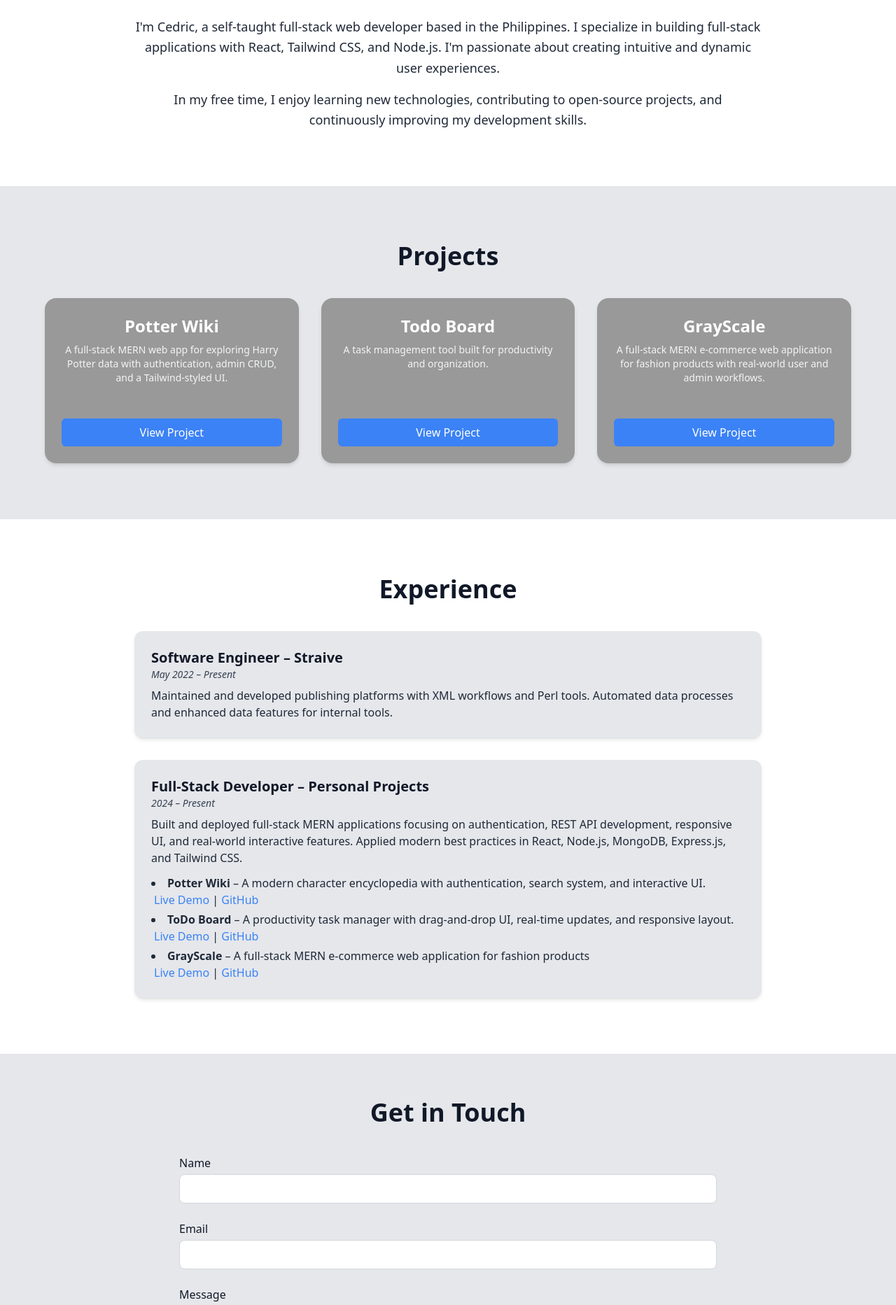
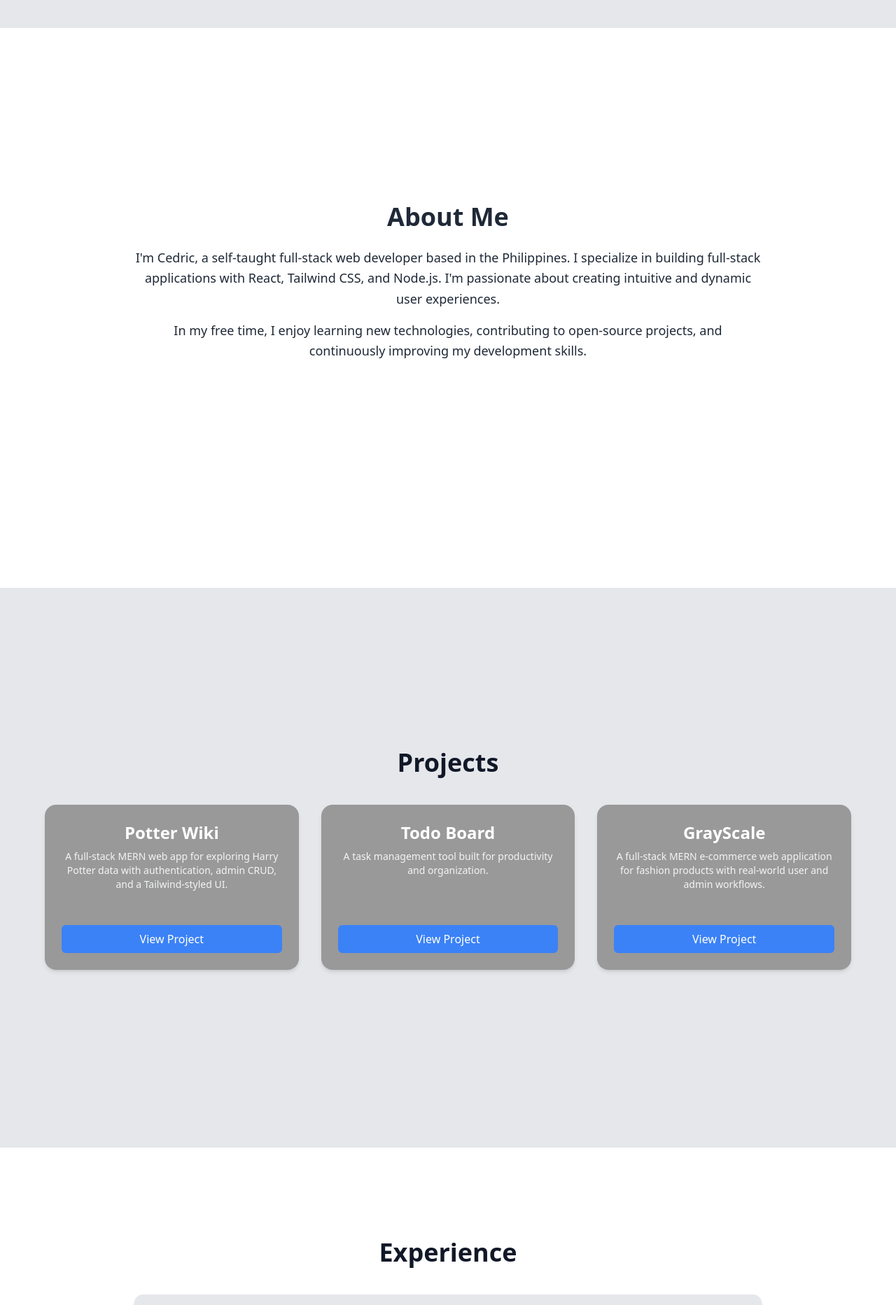
Before and after one commit to Cedric-81495/Projects, a React (Vite) app in the folder my-portfolio/: page / in a window 1280 px wide. Shown: the part 760-2625 px from the top of the page at 70% size. Built offline with nearby package versions, Linux system fonts and the light colour scheme.

Commit message:
Updated UI

```diff
--- a/my-portfolio/src/components/About.jsx
+++ b/my-portfolio/src/components/About.jsx
@@ -1,8 +1,8 @@
 // src/components/About.jsx
 export default function About() {
   return (
-    <section id="about" className="py-20 bg-white dark:bg-gray-900 text-gray-800 dark:text-gray-100 px-6">
-      <div className="max-w-4xl mx-auto text-center">
+    <section id="about" className="min-h-screen  py-20 bg-white dark:bg-gray-900 text-gray-800 dark:text-gray-100 px-6">
+      <div className="max-w-4xl mx-auto text-center pt-[170px]">
         <h2 className="text-3xl md:text-4xl font-bold mb-6">About Me</h2>
         <p className="text-lg leading-relaxed">
           I'm Cedric, a self-taught full-stack web developer based in the Philippines.
--- a/my-portfolio/src/components/Contact.jsx
+++ b/my-portfolio/src/components/Contact.jsx
@@ -2,9 +2,9 @@ export default function Contact() {
   return (
     <section
       id="contact"
-      className="py-16 bg-gray-200 dark:bg-gray-950 text-gray-900 dark:text-white px-6 transition-colors duration-500"
+      className="min-h-screen py-16 bg-gray-200 dark:bg-gray-950 text-gray-900 dark:text-white px-6 transition-colors duration-500"
     >
-      <div className="max-w-3xl mx-auto">
+      <div className="max-w-3xl mx-auto pt-[150px]">
         <h2 className="text-3xl md:text-4xl font-bold text-center mb-10 animate-fade-in-down">
           Get in Touch
         </h2>
--- a/my-portfolio/src/components/Experience.jsx
+++ b/my-portfolio/src/components/Experience.jsx
@@ -2,9 +2,9 @@ export default function Experience() {
   return (
     <section
       id="experience"
-      className="py-20 bg-white dark:bg-gray-900 text-gray-900 dark:text-white px-6 transition-colors duration-500"
+      className="min-h-screen py-20 bg-white dark:bg-gray-900 text-gray-900 dark:text-white px-6 transition-colors duration-500"
     >
-      <div className="max-w-4xl mx-auto">
+      <div className="max-w-4xl mx-auto pt-[50px]">
         <h2 className="text-3xl md:text-4xl font-bold text-center mb-10 animate-fade-in-down">
           Experience
         </h2>
--- a/my-portfolio/src/components/Hero.jsx
+++ b/my-portfolio/src/components/Hero.jsx
@@ -1,7 +1,7 @@
 // src/components/Hero.jsx
 export default function Hero() {
   return (
-    <section className="min-h-[80vh] flex items-center justify-center text-center px-6 bg-gray-200 dark:bg-gray-950 text-gray-900 dark:text-white transition-colors duration-500">
+    <section className="min-h-screen flex items-center justify-center text-center px-6 bg-gray-200 dark:bg-gray-950 text-gray-900 dark:text-white transition-colors duration-500">
       <div className="max-w-3xl">
         <h1 className="text-5xl md:text-6xl font-bold mb-4 opacity-0 animate-fade-in-down">
           Hi, I'm Cedric
--- a/my-portfolio/src/components/Projects.jsx
+++ b/my-portfolio/src/components/Projects.jsx
@@ -2,9 +2,9 @@ export default function Projects() {
   return (
     <section
       id="projects"
-      className="py-20 bg-gray-200 dark:bg-gray-950 text-gray-900 dark:text-white px-6"
+      className="min-h-screen py-20 bg-gray-200 dark:bg-gray-950 text-gray-900 dark:text-white px-6"
     >
-      <div className="max-w-6xl mx-auto text-center">
+      <div className="max-w-6xl mx-auto text-center pt-[150px]">
         <h2 className="text-3xl md:text-4xl font-bold mb-10">Projects</h2>
 
         <div className="grid gap-8 md:grid-cols-2 lg:grid-cols-3">
```
